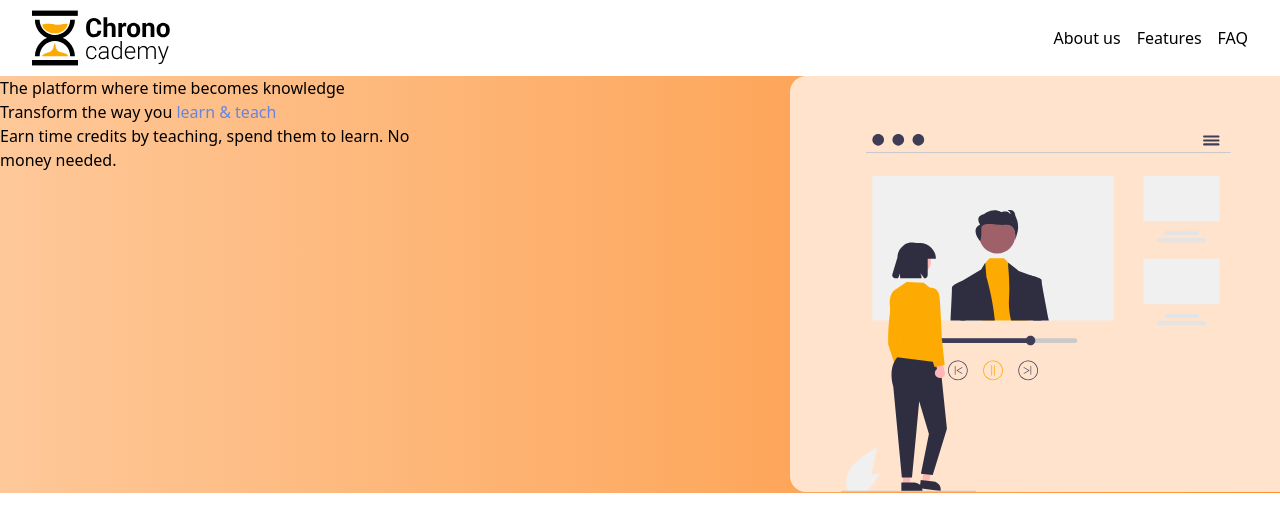
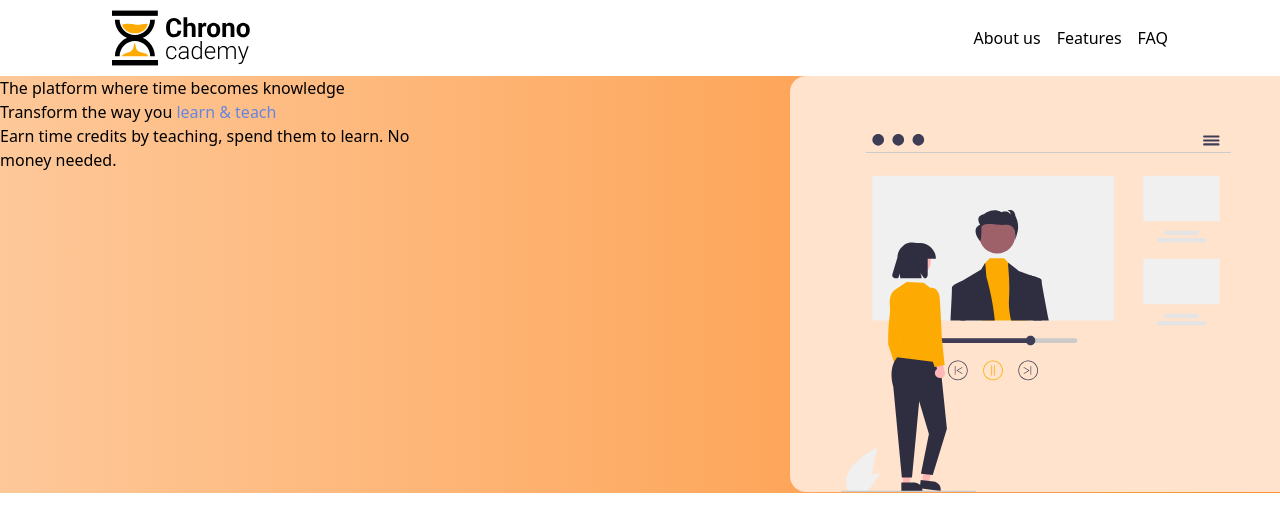
Before and after one commit to juaninicolai/chronocademy, a Next.js app: page / in a window 1280 px wide. Shown: the top 532 px of the page. Built offline with nearby package versions, Linux system fonts and the light colour scheme.

Commit message:
Add styles

```diff
--- a/app/components/Navbar.tsx
+++ b/app/components/Navbar.tsx
@@ -3,7 +3,7 @@ import Image from "next/image";
 
 export default function Navbar() {
     return <nav>
-        <div className={"flex justify-between w-full px-8"}>
+        <div className={"flex justify-between w-full px-8 pl-28 pr-28"}>
             <div>
                 <Image
                     src="/logo.svg"
--- a/tailwind.config.ts
+++ b/tailwind.config.ts
@@ -54,6 +54,9 @@ const config: Config = {
         'h3': ['16px', { lineHeight: '1.5' }],
         'paragraph': ['12px', { lineHeight: '1.5' }],
       },
+      padding: {
+        '24': '96px', // Add custom padding value
+      },
     },
   },
   plugins: [],
```
